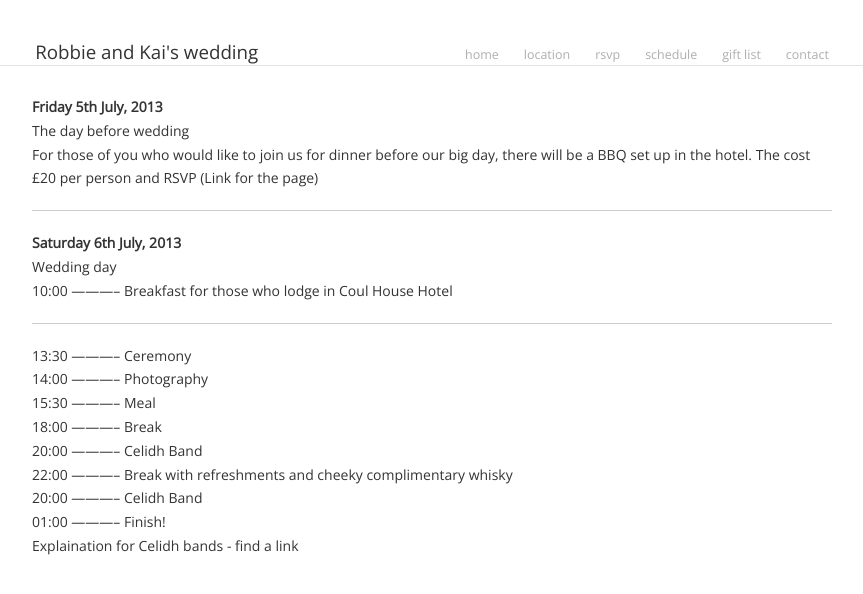
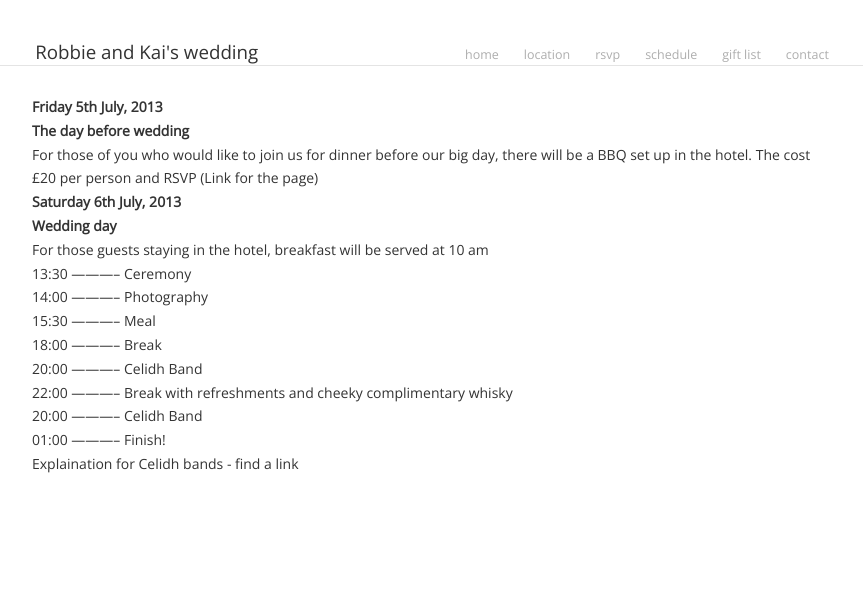
Before and after one commit to rjshade/robbieandkai.com, a Jekyll site: the page built from schedule/index.md, in a window 1280 px wide. Shown: the top 594 px of the page, without its empty margins (208-1071 px from the left). Built offline with Jekyll 4.4.1, drawn with Linux system fonts in a browser that asks for light colours; Markdown is read by kramdown in place of the engine named in the settings.

Commit message:
Update schedule/index.md

```diff
--- a/schedule/index.md
+++ b/schedule/index.md
@@ -3,22 +3,18 @@ layout: default
 title: schedule
 ---
 
-*Friday 5th July, 2013*
+###*Friday 5th July, 2013*
 
-The day before wedding
+####The day before wedding
 
 For those of you who would like to join us for dinner before our big day, there will be a BBQ set up in the hotel.
 The cost £20 per person and RSVP (Link for the page)
 
-*******************************************************************
+###*Saturday 6th July, 2013*
 
-*Saturday 6th July, 2013*
+####Wedding day
 
-Wedding day
-
-10:00 ----------- Breakfast for those who lodge in Coul House Hotel
-
-_________________________________________________________________
+For those guests staying in the hotel, breakfast will be served at 10 am
 
 13:30 ----------- Ceremony
 
```
